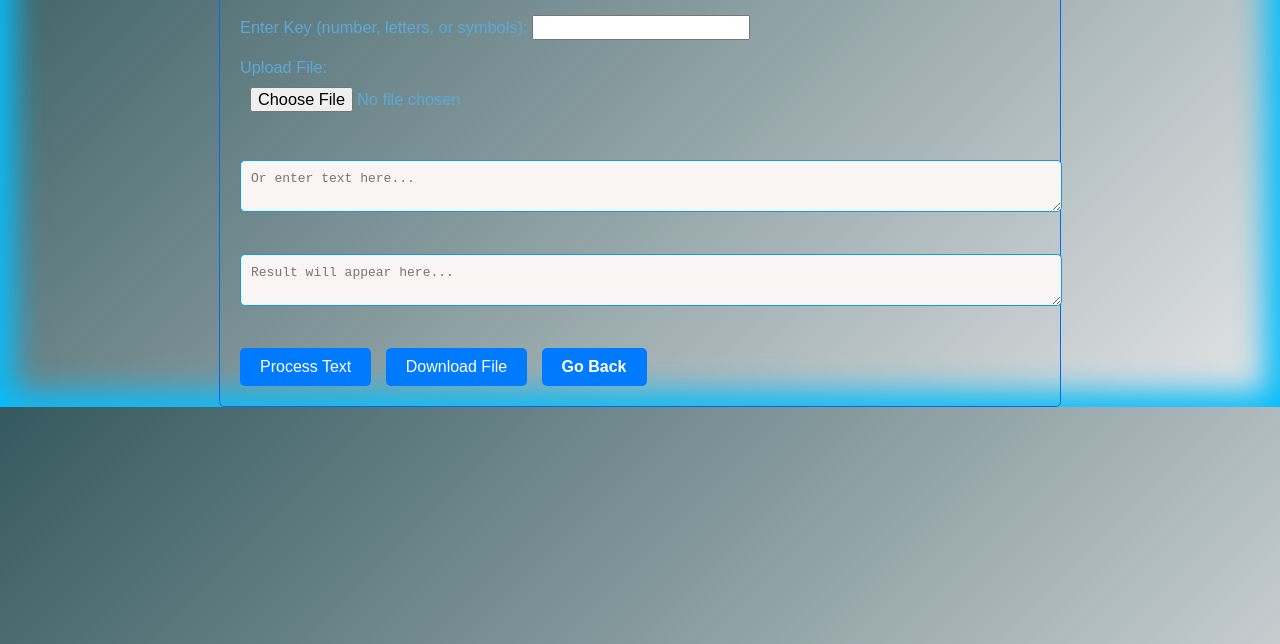
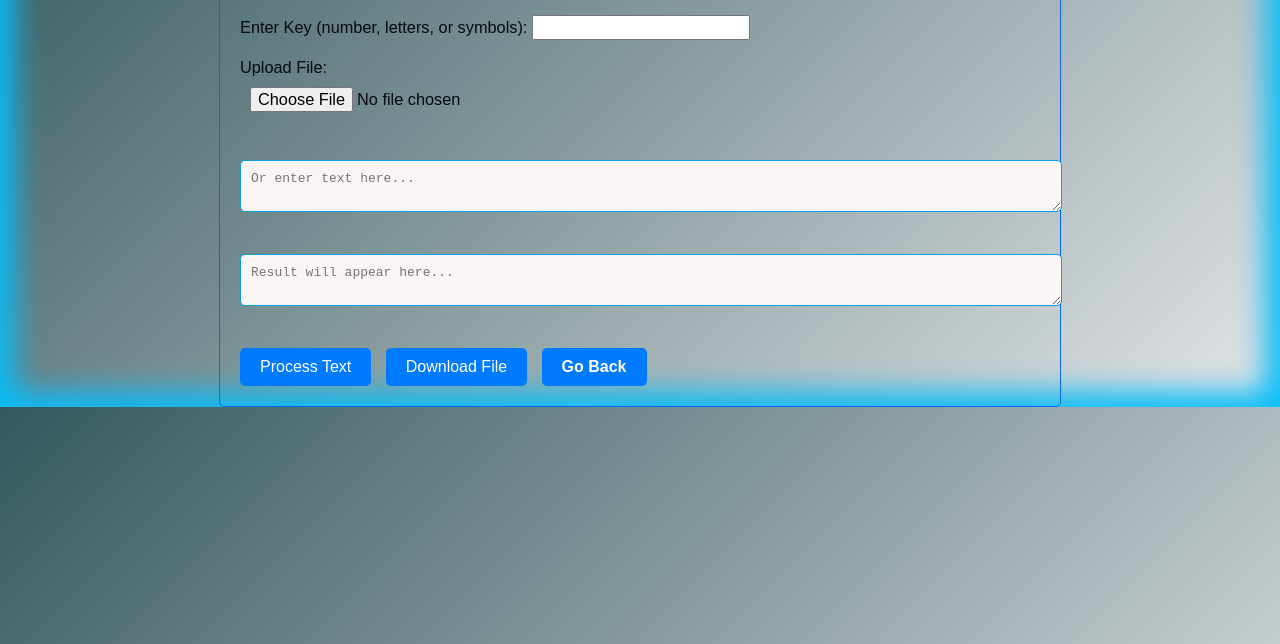
Before and after one commit to Yashmalik2004/SAY, a plain HTML site: page task.html in a window 1280 px wide. Shown: the part 156-800 px from the top of the page. Drawn offline with Linux system fonts and the light colour scheme.

Commit message:
Update task.html

```diff
--- a/task.html
+++ b/task.html
@@ -96,7 +96,7 @@
 
         label, select, input, textarea, button {
             font-size: 1.02em; /* Increase font size for form elements */
-            color: #5da8d6; /* White text color */
+            color: #080a0c; /* White text color */
         }
 
         textarea {
```
